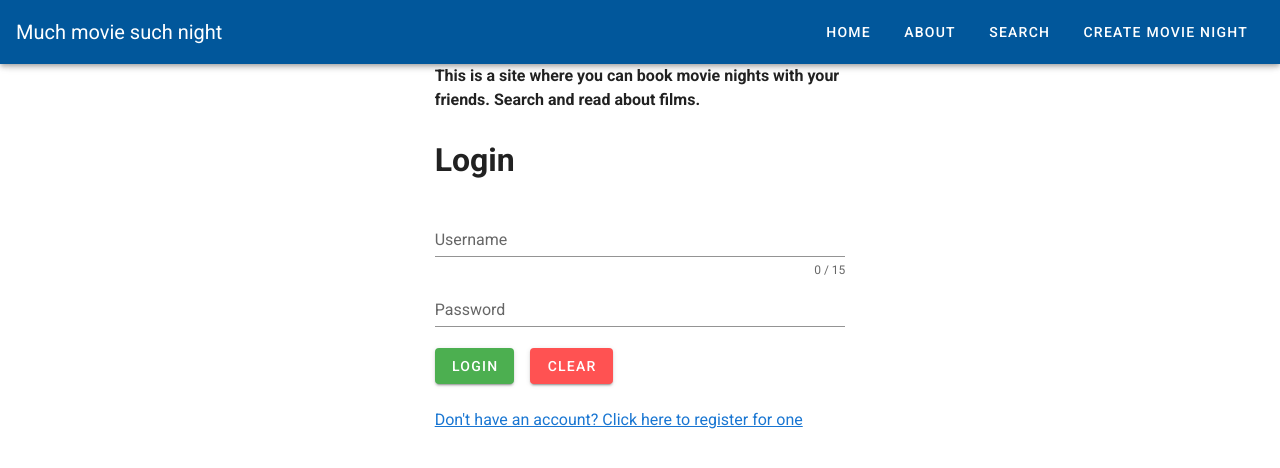
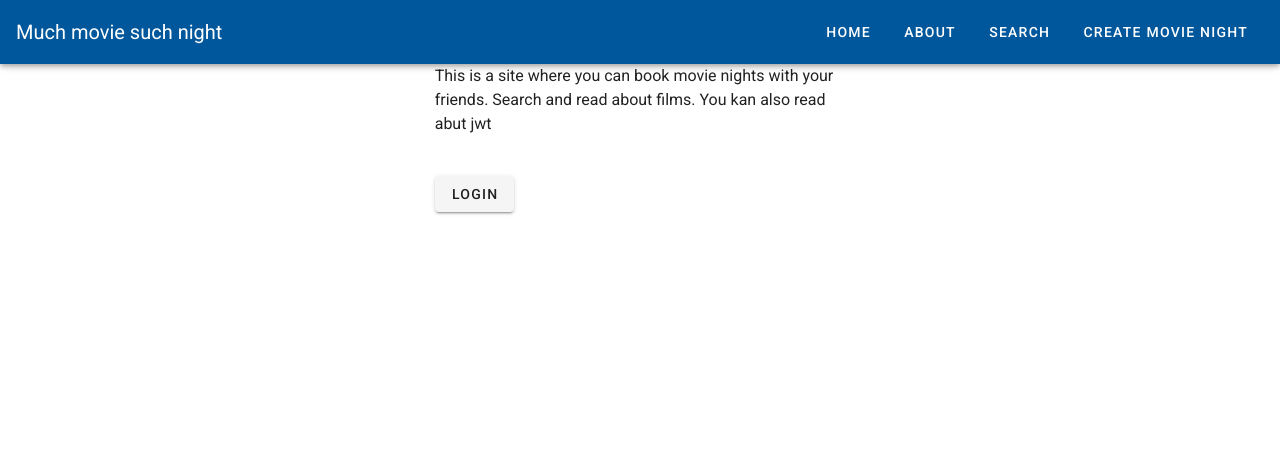
Before and after one commit to doedmannen/bug-free-octo-computing-movie-api, a Vue app in the folder frontend-dev/: page /start in a window 1280 px wide. Before the commit this address led to /login. Shown: the top 468 px of the page. Built offline with nearby package versions, Linux system fonts and the light colour scheme.

Commit message:
added start page

```diff
--- a/frontend-dev/src/main.js
+++ b/frontend-dev/src/main.js
@@ -9,11 +9,11 @@ Vue.config.productionTip = false
 router.beforeEach(async (to, from, next) => {
   await store.dispatch('tokenLookup');
   let token = store.state.token || localStorage.token;
-  let publicPaths = ['login', 'register'];
+  let publicPaths = ['start','login', 'register'];
   let restrictedAccess = !publicPaths.includes(to.name);
 
   if(!token && restrictedAccess){
-    return next('/login');
+    return next('/start');
   }
 
   next();
--- a/frontend-dev/src/router/index.js
+++ b/frontend-dev/src/router/index.js
@@ -43,6 +43,10 @@ const routes = [
     path:'/log',
     name: 'log',
     component: () => import('@/views/Log.vue')
+  }, {
+    path:'/start',
+    name: 'start',
+    component: () => import('@/views/Start.vue')
   },
   {
     path: '*',
--- a/frontend-dev/src/views/Login.vue
+++ b/frontend-dev/src/views/Login.vue
@@ -1,14 +1,8 @@
 <template>
   <div class="login">
     <v-row justify="center">
-
-        <v-col cols="4">
-          <h4> This is a site where you can book movie nights with your friends.
-      Search and read about films. </h4>
-        </v-col>
       </v-row>
       <v-row justify="center">
-
         <v-col cols="4">
           <h1>Login</h1>
         </v-col>
--- /dev/null
+++ b/frontend-dev/src/views/Start.vue
@@ -0,0 +1,23 @@
+<template>
+  <div class="start">
+    <v-row justify="center">
+        <v-col cols="4">
+          <p> This is a site where you can book movie nights with your friends.
+                 Search and read about films. You kan also read abut jwt</p>
+        </v-col>
+      </v-row>
+       <v-row justify="center">
+        <v-col cols="4">
+            <v-btn to="/login">Login</v-btn>
+        </v-col>
+       </v-row>
+  </div>
+</template>
+<script>
+  export default {
+    name: 'start',
+  }
+</script>
+<style scoped>
+
+</style>
```
